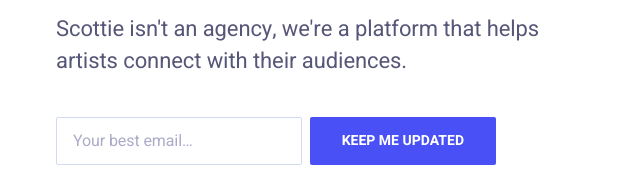
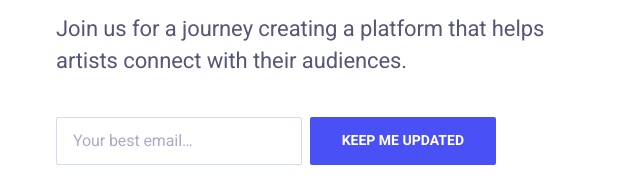
Before and after one commit to agirvan/scottie, a plain HTML site: page index.html in a window 1280 px wide. Shown: the part 355-538 px from the top of the page, 44-684 px from the left. Drawn offline with nearby package versions, Linux system fonts and the light colour scheme.

```diff
--- a/index.html
+++ b/index.html
@@ -79,7 +79,7 @@
                     <div class="hero-inner">
 						<div class="hero-copy">
 	                        <h1 class="hero-title mt-0">Beautiful websites for theatre makers</h1>
-	                        <p class="hero-paragraph">Scottie isn't an agency, we're a platform that helps artists connect with their audiences.</p>
+	                        <p class="hero-paragraph">Join us for a journey creating a platform that helps artists connect with their audiences.</p>
 							<div class="hero-form field field-grouped">
 								<div class="control control-expanded">
 									<input class="input" type="email" name="email" placeholder="Your best email&hellip;">
```
